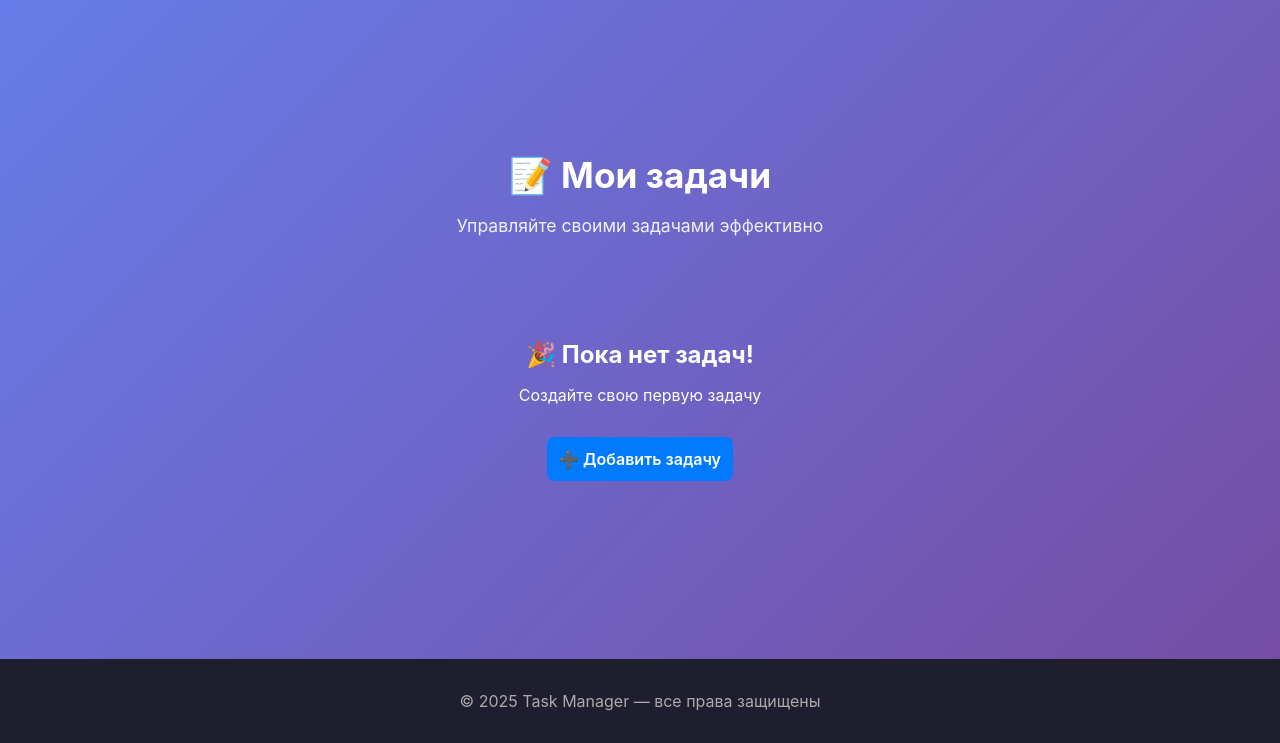
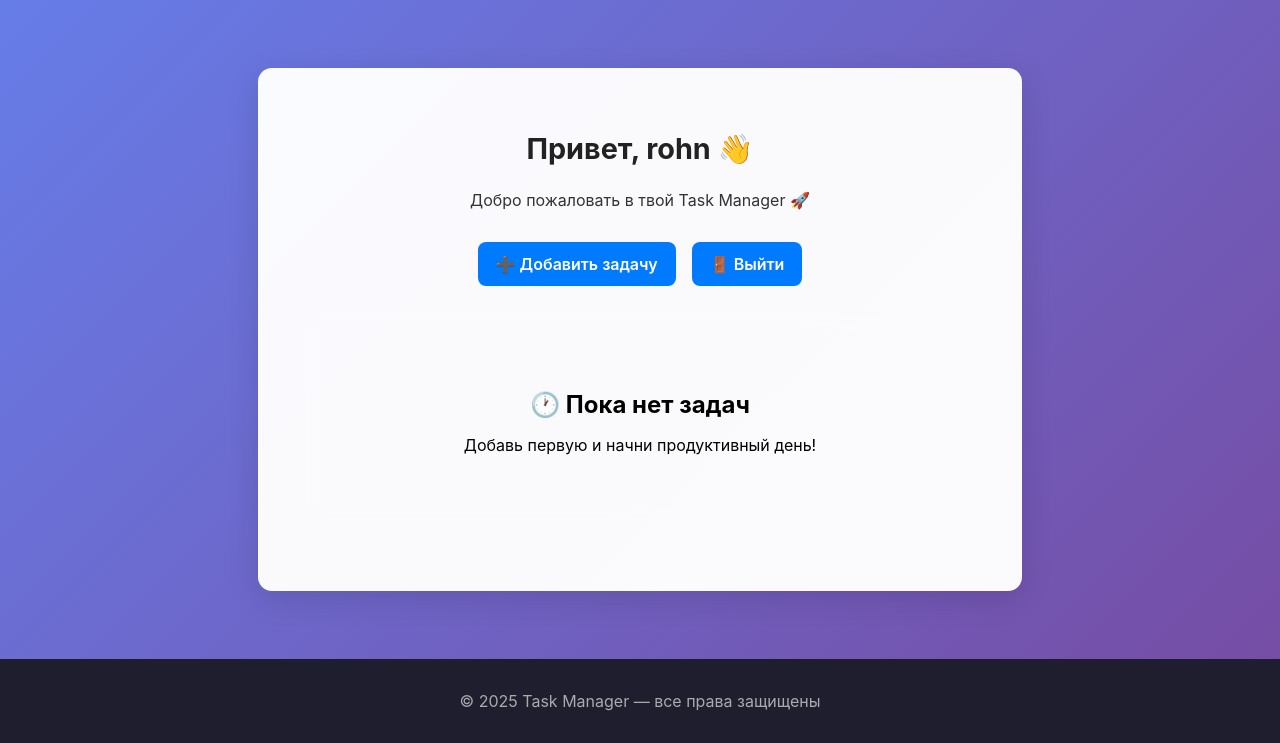
Before and after one commit to rohnroses/taskmanager, a Django app: page / in a window 1280 px wide. Shown: the part 57-800 px from the top of the page. Run offline with Django 5.2, Linux system fonts and the light colour scheme; a user stored in the database is signed in; data comes from the database, SQL or seed files in the repository; both versions use the stored data as it was after the commit.

Commit message:
some settings for deploy

```diff
--- a/tasks/static/tasks/css/style.css
+++ b/tasks/static/tasks/css/style.css
@@ -57,7 +57,7 @@ nav a:hover {
     flex: 1;
     display: flex;
     justify-content: center;
-    align-items: center; /* <-- центрируем контент вертикально */
+    align-items: center;
     padding: 2rem;
 }
 
@@ -69,7 +69,7 @@ nav a:hover {
     padding: 1rem 0;
 }
 
-/* ====== ОБЩИЕ СТИЛИ ФОРМ ====== */
+/* ====== ОБЩИЕ СТИЛИ КОНТЕЙНЕРОВ ====== */
 .form-container,
 .addtask-container,
 .home-container {
@@ -77,11 +77,11 @@ nav a:hover {
     border-radius: 14px;
     box-shadow: 0 8px 32px rgba(0, 0, 0, 0.12);
     padding: 2.5rem 2rem;
-    max-width: 480px;
+    max-width: 700px;
     width: 100%;
+    margin: 2rem auto;
     text-align: center;
 }
-
 
 /* ====== ТЕКСТ ====== */
 .form-container h2,
@@ -92,7 +92,7 @@ nav a:hover {
     font-size: 1.8rem;
 }
 
-/* ====== ПОЛЯ ====== */
+/* ====== ПОЛЯ ФОРМ ====== */
 form p {
     display: flex;
     flex-direction: column;
@@ -129,12 +129,17 @@ form textarea:focus {
     box-shadow: 0 0 6px rgba(0, 123, 255, 0.3);
 }
 
+.addtask-container textarea {
+    resize: vertical;
+    min-height: 100px;
+}
+
 /* ====== КНОПКИ ====== */
 form button,
 .addtask-btn,
 .logout-btn {
-    display: block;
-    padding: 12px;
+    display: inline-block;
+    padding: 12px 18px;
     margin-top: 1rem;
     font-size: 1rem;
     font-weight: 600;
@@ -143,11 +148,11 @@ form button,
     border: none;
     border-radius: 8px;
     cursor: pointer;
-    transition: background-color 0.3s ease;
+    transition: background-color 0.3s ease, transform 0.15s ease;
     text-decoration: none;
 }
 
-form button{
+form button {
     width: 100%;
 }
 
@@ -155,114 +160,116 @@ form button:hover,
 .addtask-btn:hover,
 .logout-btn:hover {
     background-color: #0056b3;
-}
-
-/* ====== ДОПОЛНИТЕЛЬНО ====== */
-.addtask-container textarea {
-    resize: vertical;
-    min-height: 100px;
+    transform: translateY(-1px);
 }
 
 /* ====== СТИЛИ ДЛЯ СПИСКА ЗАДАЧ ====== */
 .tasks-container {
-    max-width: 800px;
-    width: 100%;
-    margin: 0 auto;
+    display: flex;
+    flex-direction: column;
+    gap: 1.2rem;
+    max-width: 700px;
+    margin: 2rem auto;
+    text-align: left;
 }
 
-.task-item {
-    background: rgba(255, 255, 255, 0.95);
+/* Карточка задачи */
+.task-card {
+    background: #fff;
     border-radius: 12px;
-    padding: 1.5rem;
-    margin-bottom: 1rem;
-    box-shadow: 0 4px 20px rgba(0, 0, 0, 0.08);
-    border: 1px solid rgba(255, 255, 255, 0.2);
+    padding: 1.4rem 1.6rem;
+    box-shadow: 0 4px 18px rgba(0, 0, 0, 0.1);
+    border: 1px solid #eee;
+    transition: transform 0.2s ease, box-shadow 0.2s ease;
 }
 
+.task-card:hover {
+    transform: translateY(-4px);
+    box-shadow: 0 8px 28px rgba(0, 0, 0, 0.12);
+}
+
+/* Заголовок и дедлайн */
 .task-header {
     display: flex;
     justify-content: space-between;
-    align-items: flex-start;
+    align-items: center;
     margin-bottom: 0.8rem;
 }
 
 .task-title {
-    font-size: 1.3rem;
+    font-size: 1.25rem;
     font-weight: 600;
-    color: #2c3e50;
+    color: #222;
     margin: 0;
-    flex-grow: 1;
 }
 
-.task-date {
-    color: #6c757d;
+.task-deadline {
     font-size: 0.9rem;
-    white-space: nowrap;
-    margin-left: 1rem;
+    color: #777;
 }
 
-.task-description {
+/* Описание */
+.task-desc {
     color: #555;
-    line-height: 1.5;
-    margin-bottom: 1.2rem;
-    padding: 0.8rem 0;
-    border-bottom: 1px solid rgba(0, 0, 0, 0.1);
+    line-height: 1.6;
+    margin: 0 0 1rem;
 }
 
-/* ====== КНОПКИ ДЕЙСТВИЙ ====== */
+/* Кнопки действий */
 .task-actions {
     display: flex;
+    justify-content: flex-end;
     gap: 0.8rem;
-    justify-content: flex-end;
-    margin-top: 1rem;
 }
 
 .task-btn {
-    padding: 0.5rem 1.2rem;
-    border: none;
-    border-radius: 6px;
+    padding: 0.6rem 1.2rem;
+    border-radius: 8px;
+    font-weight: 600;
     font-size: 0.9rem;
-    font-weight: 500;
     text-decoration: none;
-    display: inline-block;
-    text-align: center;
+    transition: 0.25s ease;
 }
 
-.btn-edit {
+.edit-btn {
     background: #28a745;
-    color: white;
+    color: #fff;
 }
 
-.btn-delete {
-    background: #dc3545;
-    color: white;
+.edit-btn:hover {
+    background: #218838;
 }
 
-/* ====== ЗАГОЛОВОК СТРАНИЦЫ ====== */
-.tasks-header {
-    text-align: center;
-    margin-bottom: 2rem;
-    color: white;
+.delete-btn {
+    background: #dc3545;
+    color: #fff;
 }
 
-.tasks-header h1 {
-    font-size: 2.2rem;
-    margin-bottom: 0.5rem;
-}
-
-.tasks-header p {
-    font-size: 1.1rem;
-    opacity: 0.9;
+.delete-btn:hover {
+    background: #c82333;
 }
 
 /* ====== ПУСТОЙ СПИСОК ====== */
 .empty-tasks {
     text-align: center;
-    padding: 3rem;
-    color: white;
+    color: #fff;
+    background: rgba(255, 255, 255, 0.15);
+    border-radius: 12px;
+    padding: 3rem 2rem;
+    max-width: 600px;
+    margin: 2rem auto;
+    backdrop-filter: blur(6px);
 }
 
 .empty-tasks h3 {
     font-size: 1.5rem;
-    margin-bottom: 1rem;
+    margin-bottom: 0.5rem;
 }
+
+/* ====== ДОПОЛНИТЕЛЬНЫЕ КНОПКИ НА ГЛАВНОЙ ====== */
+.actions {
+    display: flex;
+    justify-content: center;
+    gap: 1rem;
+    margin-bottom: 1.5rem;
+}
--- a/tasks/templates/tasks/home.html
+++ b/tasks/templates/tasks/home.html
@@ -1,51 +1,42 @@
 {% extends 'tasks/base.html' %}
 
 {% block content %}
-<div class="main">
-    <div class="tasks-container">
-        <div class="tasks-header">
-            <h1>📝 Мои задачи</h1>
-            <p>Управляйте своими задачами эффективно</p>
+<div class="home-container">
+    {% if user.is_authenticated %}
+        <h2>Привет, {{ user.username }} 👋</h2>
+        <p>Добро пожаловать в твой Task Manager 🚀</p>
+
+        <div class="actions">
+            <a href="{% url 'add_task' %}" class="btn addtask-btn">➕ Добавить задачу</a>
+            <a href="{% url 'logout' %}" class="btn logout-btn">🚪 Выйти</a>
         </div>
 
         {% if tasks %}
+        <div class="tasks-container">
             {% for task in tasks %}
-            <div class="task-item">
-                <div class="task-header">
-                    <h3 class="task-title">{{ task.title }}</h3>
-                    <span class="task-date">
-                        {% if task.due_date %}
-                        📅 {{ task.due_date|date:"d.m.Y" }}
-                        {% endif %}
-                    </span>
+                <div class="task-card">
+                    <div class="task-header">
+                        <h3 class="task-title">{{ task.title }}</h3>
+                        <span class="task-deadline">📅 {{ task.deadline|date:"d.m.Y H:i" }}</span>
+                    </div>
+                    <p class="task-desc">{{ task.description }}</p>
+                    <div class="task-actions">
+                        <a href="{% url 'task_update' task.pk %}" class="task-btn edit-btn">✏️ Редактировать</a>
+                        <a href="{% url 'task_delete' task.pk %}" class="task-btn delete-btn">🗑 Удалить</a>
+                    </div>
                 </div>
-
-                {% if task.description %}
-                <div class="task-description">
-                    {{ task.description }}
-                </div>
-                {% endif %}
-
-                <!-- КНОПКИ ПОСЛЕ ОПИСАНИЯ ЗАДАЧИ -->
-                <div class="task-actions">
-                    <a href="{% url 'task_update' task.pk %}" class="task-btn btn-edit">
-                        ✏️ Редактировать
-                    </a>
-                    <a href="{% url 'task_delete' task.pk %}" class="task-btn btn-delete">
-                        🗑️ Удалить
-                    </a>
-                </div>
-            </div>
             {% endfor %}
+        </div>
         {% else %}
             <div class="empty-tasks">
-                <h3>🎉 Пока нет задач!</h3>
-                <p>Создайте свою первую задачу</p>
-                <a href="{% url 'add-task' %}" class="addtask-btn" style="display: inline-block; margin-top: 1rem;">
-                    ➕ Добавить задачу
-                </a>
+                <h3 style="color: black;">🕐 Пока нет задач</h3>
+                <p style="color: black;">Добавь первую и начни продуктивный день!</p>
             </div>
         {% endif %}
-    </div>
+
+    {% else %}
+        <h2>Добро пожаловать в Task Manager</h2>
+        <p>Пожалуйста, <a href="{% url 'login' %}">войдите</a>, чтобы увидеть свои задачи.</p>
+    {% endif %}
 </div>
 {% endblock %}
```
Also changed, not shown: db.sqlite3.
